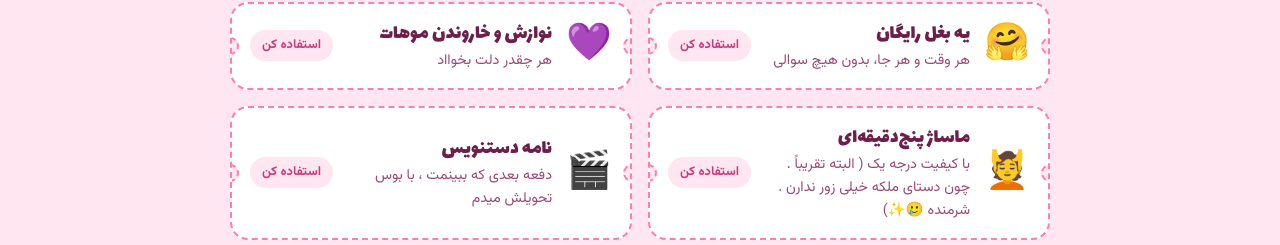
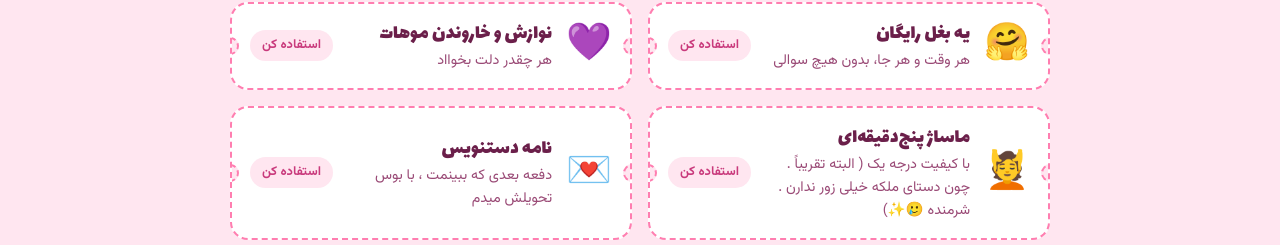
Before and after one commit to its-me-elahe/birthday-surprise, a plain HTML site: page index.html in a window 1280 px wide. Shown: the part 5115-5360 px from the top of the page. Drawn offline with Linux system fonts and the light colour scheme.

Commit message:
Update index.html

```diff
--- a/index.html
+++ b/index.html
@@ -388,7 +388,7 @@
           </button>
 
           <button type="button" class="coupon" data-id="movie">
-            <span class="coupon__emoji" aria-hidden="true">🎬</span>
+            <span class="coupon__emoji" aria-hidden="true">💌</span>
             <span class="coupon__body">
               <strong class="coupon__title">نامه دستنویس</strong>
               <span class="coupon__desc">دفعه بعدی که ببینمت ، با بوس تحویلش میدم</span>
```
